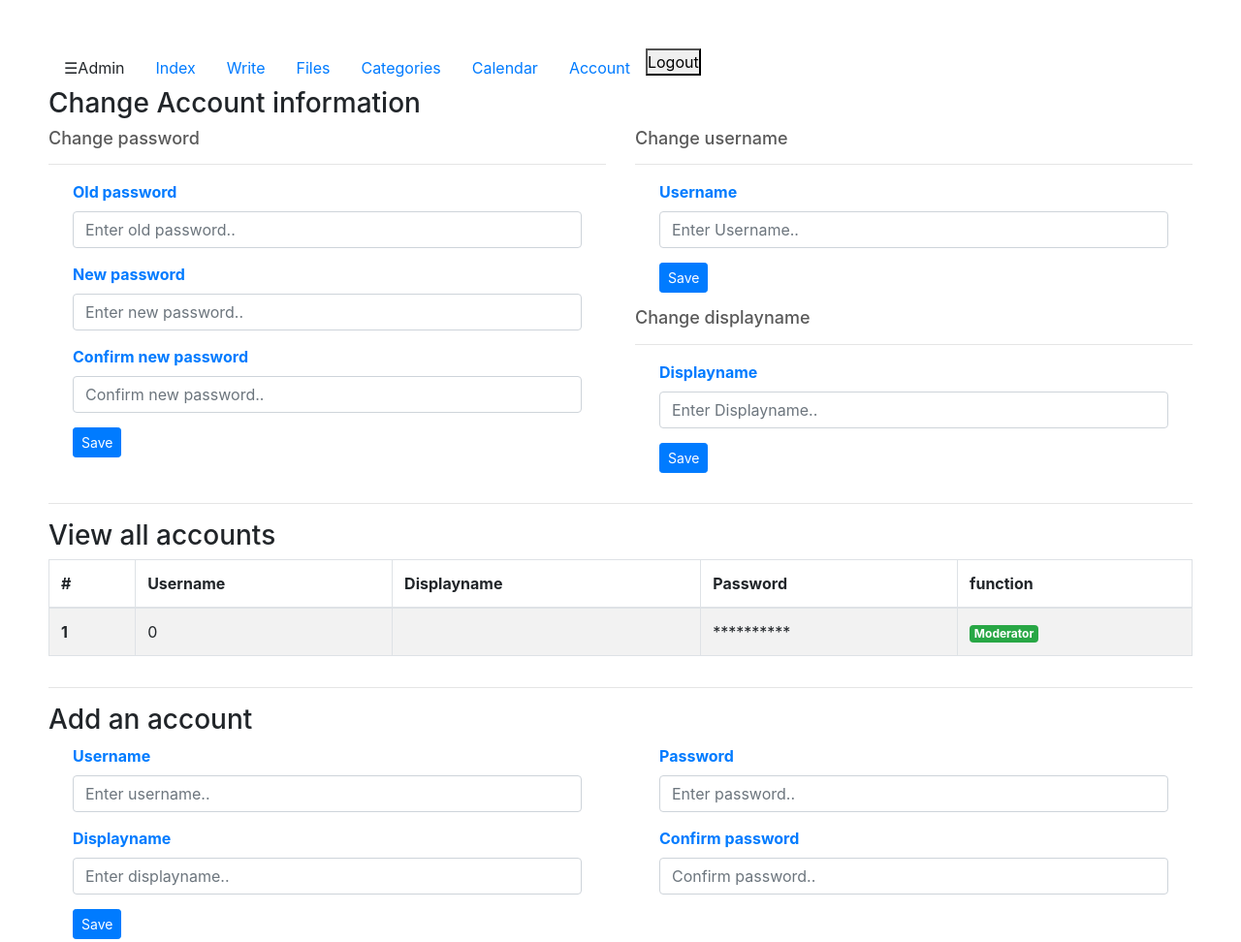
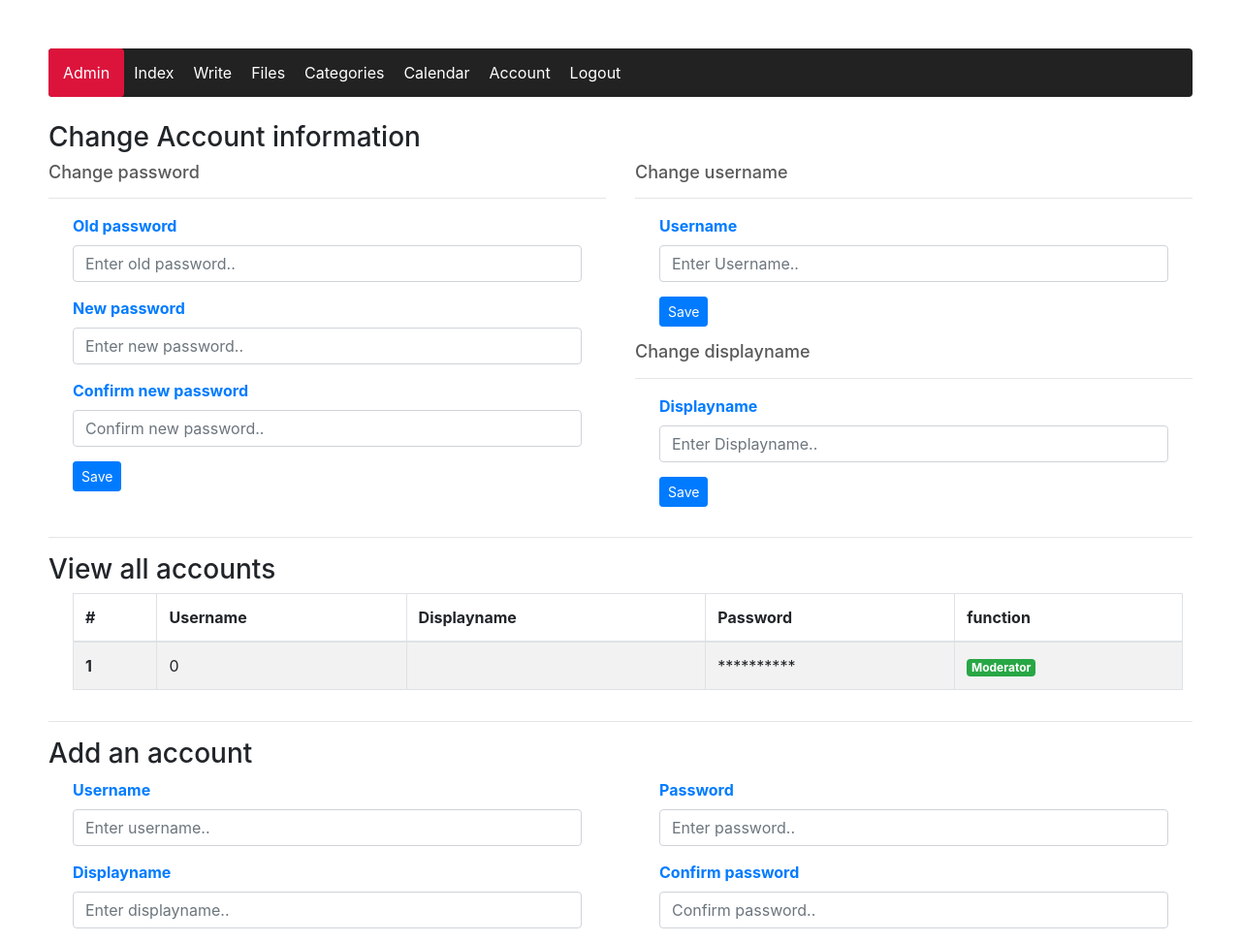
Before and after one commit to DigonMfs/nicms, a PHP site: page /pages/account.php in a window 1280 px wide. Shown: the part 50-1022 px from the top of the page at 97% size. Run offline with PHP 8.4, Linux system fonts and the light colour scheme; the visitor is signed in with stand-in values (Sample User, id 1); data that the repository does not hold is empty; some libraries are stand-ins or nearby versions.

Commit message:
Add files via upload

```diff
--- a/styles/style.css
+++ b/styles/style.css
@@ -133,12 +133,58 @@
     overflow: hidden;
   }
 
+/*Navbar that is visible whne logged in as admin*/
+.admin-navbar {
+    background-color: #222;
+    border-radius: 0.25rem;
+    margin-bottom: 25px !important;
+}
+.admin-navbar-header {
+    background-color: crimson;
+    height: 50px;
+    line-height: 50px;
+    padding: 0px 15px !important;
+    color: white;
+}
+.nav-link-admin {
+    color: white;
+    line-height: 50px;
+    margin: 0px !important;
+    padding: 0px 10px !important;
+}
+.button-logout {
+    height: 100%;
+    border: none;
+    background-color: rgba(0,0,0,0);
+    color: white;
+    margin-left: 10px;
+}
+.nav-link-admin:hover, .button-logout:hover {
+    color: crimson;
+}
+.admin-burger-menu {
+    display: none;
+}
+
+
+
+
+
+
+
+
+
+
+
 
 
 
 
 
 /*Index page*/
+.nav-index {
+    margin-top: 25px !important;
+}
 #loginMessage {
     margin-top: 15px !important;
     color: red;
@@ -523,15 +598,27 @@
 .account-settings-label {
    font-size: 16px;
 }
+.account-accounts-table-container {
+    padding: 0px 25px 0px 40px !important;
+}
 
 
 
 
 
 
-
+@media (min-width: 1200px) {
+    /*width for main*/
+    main, .general-nav, .inner-header {
+        width: 970px;
+    }
+    /*Fontsize for pdf icon*/
+    .pdf-icon {
+        font-size: 75px;
+    }
+}
 /*Media queries*/
-@media (min-width: 768px) {
+@media (max-width: 992px) {
     /*width for main*/
     main, .general-nav, .inner-header {
         width: 750px;
```
Also changed, not shown: other parts of styles/style.css (+59 -16 lines).
